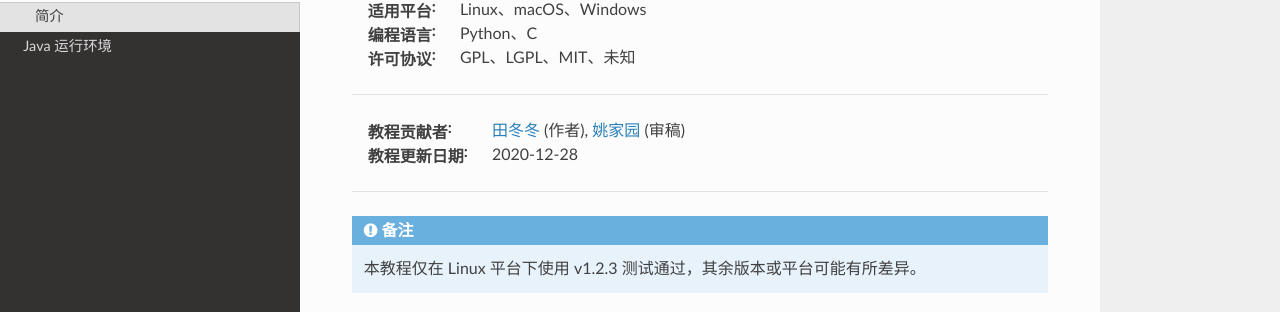
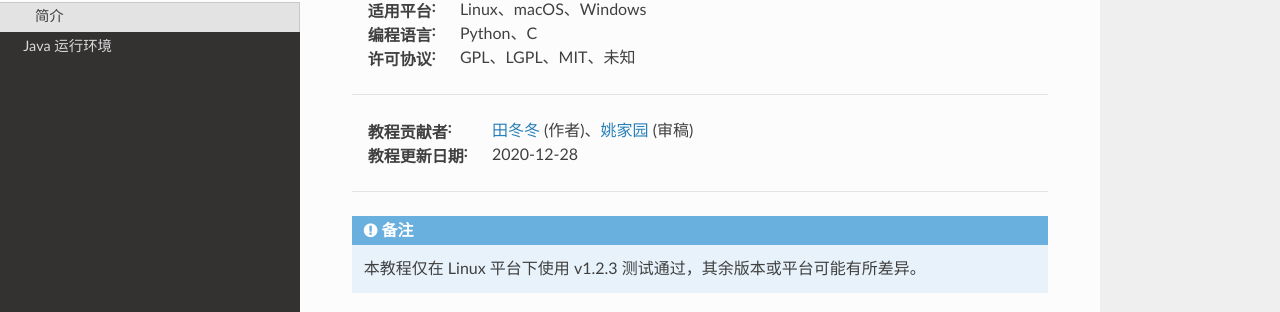
Before and after one commit to seismo-learn/software, a Sphinx documentation site: the page built from source/template/index.rst, in a window 1280 px wide. Shown: the part 314-626 px from the top of the page. Built offline with Sphinx 7.4.7 and the Read the Docs theme 2.0.0, drawn with Linux system fonts in a browser that asks for light colours.

```diff
--- a/source/template/index.rst
+++ b/source/template/index.rst
@@ -13,7 +13,7 @@
 
 ----
 
-:教程贡献者: `田冬冬 <https://me.seisman.info/>`__ (作者), `姚家园 <https://github.com/core-man>`__ (审稿)
+:教程贡献者: `田冬冬 <https://me.seisman.info/>`__ (作者)、`姚家园 <https://github.com/core-man>`__ (审稿)
 :教程更新日期: 2020-12-28
 
 ----
```
